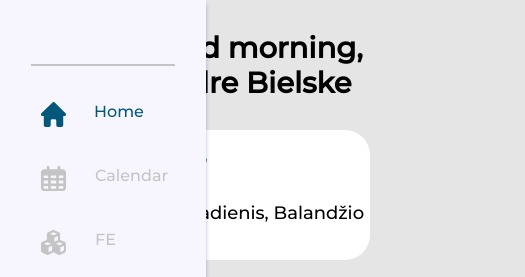
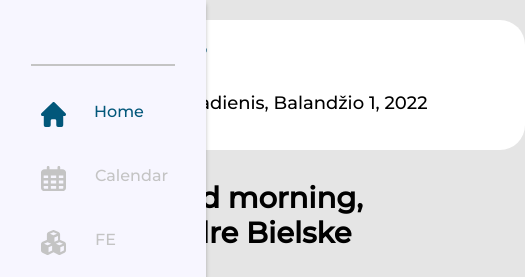
Before and after one commit to giedrebi/BIT_FRIDAY_CHALLENGE, a plain HTML site: page index.html in a window 390 px wide. Shown: the top 277 px of the page, 525 px wide, since content can reach past the window. Drawn offline with Linux system fonts and the light colour scheme.

Commit message:
Update layout.css

```diff
--- a/styles/layout.css
+++ b/styles/layout.css
@@ -185,6 +185,9 @@ a {
     h1 {
         font-size: 29px;
     }
+    header {
+        flex-direction: column-reverse;
+    }
     .name {
         margin: 30px 0 0 141px;
         width: 285px;
```
